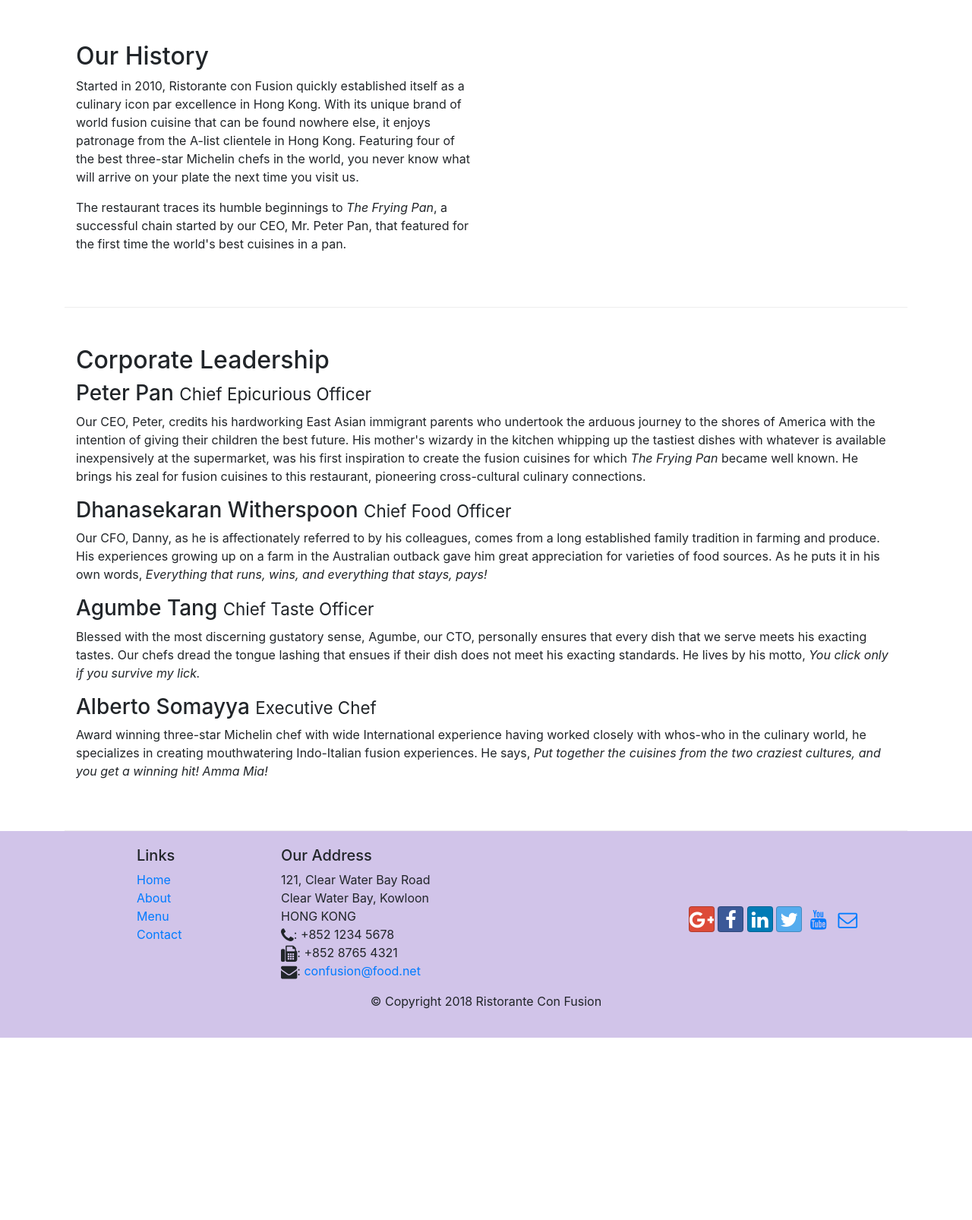
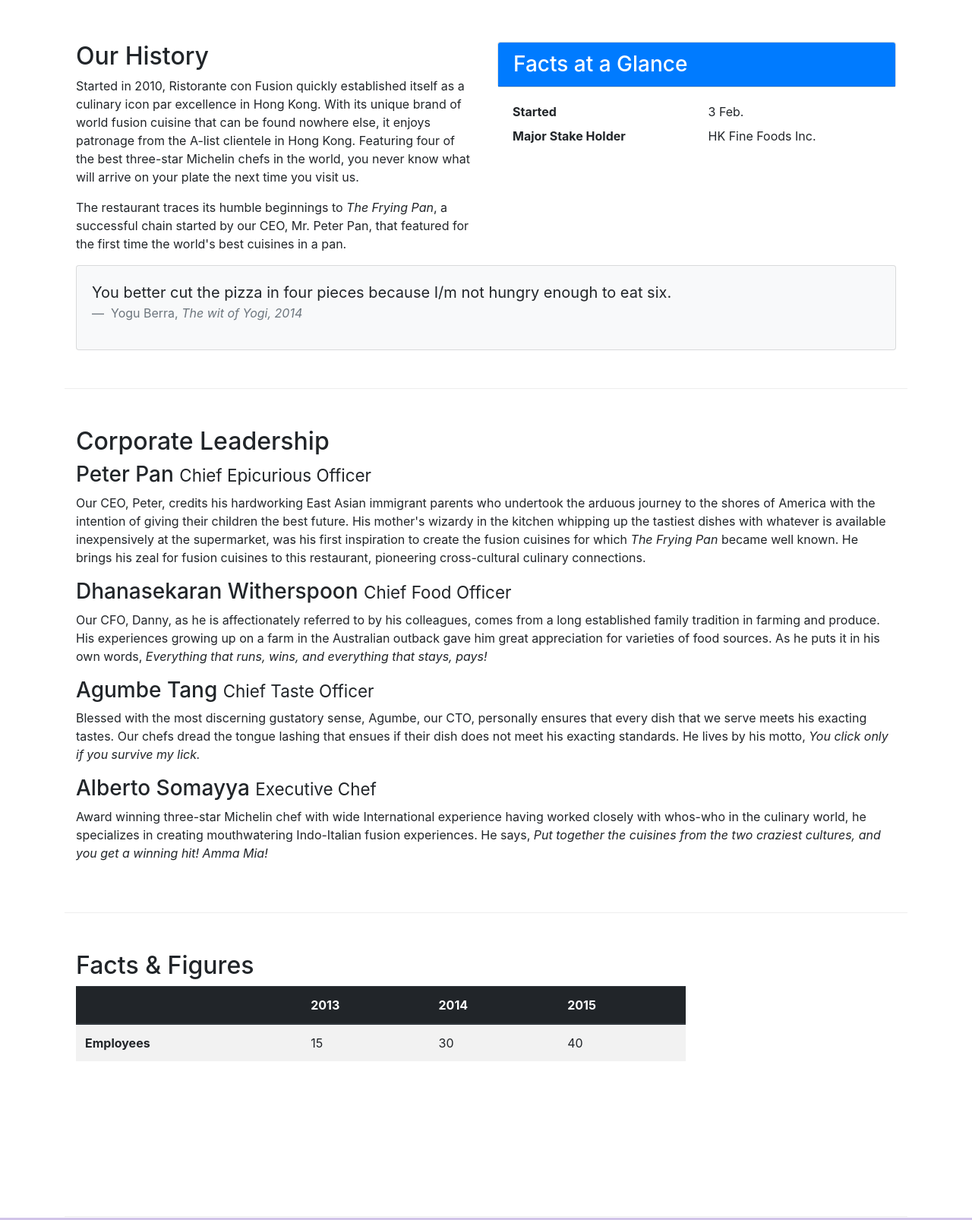
Before and after one commit to sehannp/Bootstrap-test, a website: page aboutus.html in a window 1280 px wide. Shown: the part 460-2066 px from the top of the page at 76% size. Before the commit the page ends 1826 px from the top, so only its background shows below. Drawn offline with nearby package versions, Linux system fonts and the light colour scheme.

Commit message:
TableAndCards

```diff
--- a/aboutus.html
+++ b/aboutus.html
@@ -27,8 +27,8 @@
           <ul class="navbar-nav mr-auto">
             <li class"nav-item"><a class="nav-link" href="./index.html"><span class="fa fa-home fa-lg"></span> Home</a></li>
             <li class"nav-item active"><a class="nav-link" href="#"><span class="fa fa-info fa-lg"></span> About</a></li>
-            <li class"nav-item"><a class="nav-link" href="./contactus.html"><span class="fa fa-list fa-lg"></span> Menu</a></li>
-            <li class"nav-item"><a class="nav-link" href="#"><span class="fa fa-address-card fa-lg"></span> Contact</a></li>
+            <li class"nav-item"><a class="nav-link" href="#"><span class="fa fa-list fa-lg"></span> Menu</a></li>
+            <li class"nav-item"><a class="nav-link" href="./contactus.html"><span class="fa fa-address-card fa-lg"></span> Contact</a></li>
           </ul>
         </div>
       </div>
@@ -65,9 +65,37 @@
                 <p>Started in 2010, Ristorante con Fusion quickly established itself as a culinary icon par excellence in Hong Kong. With its unique brand of world fusion cuisine that can be found nowhere else, it enjoys patronage from the A-list clientele in Hong Kong.  Featuring four of the best three-star Michelin chefs in the world, you never know what will arrive on your plate the next time you visit us.</p>
                 <p>The restaurant traces its humble beginnings to <em>The Frying Pan</em>, a successful chain started by our CEO, Mr. Peter Pan, that featured for the first time the world's best cuisines in a pan.</p>
             </div>
-            <div>
+            <div class="col-sm">
+              <div class="card">
+                <h3 class="card-header bg-primary text-white">Facts at a Glance</h3>
+              </div>
+              <div class="card-body">
+                <dl class="row">
+                  <dt class="col-6">Started</dt>
+                  <dd class="col-6">3 Feb.</dd>
+                  <dt class="col-6">Major Stake Holder</dt>
+                  <dd class="col-6">HK Fine Foods Inc.</dd>
+                </dl>
+              </div>
+            </div>
+
+            <div class="col-12">
+              <div class="card card-body bg-light">
+                <blockquote class="blockquote">
+                  <!--bottom margin zero-->
+                  <p class="mb-0">
+                    You better cut the pizza in four pieces because
+                    I/m not hungry enough to eat six.
+                  </p>
+                 <footer class="blockquote-footer">
+                   Yogu Berra,
+                   <cite title="Source Title">The wit of Yogi, 2014</cite>
+                 </footer>
+                </blockquote>
+              </div>
             </div>
         </div>
+
 
 
         <div class="row row-content ">
@@ -81,6 +109,35 @@
                 <p class = "d-none d-sm-block">Blessed with the most discerning gustatory sense, Agumbe, our CTO, personally ensures that every dish that we serve meets his exacting tastes. Our chefs dread the tongue lashing that ensues if their dish does not meet his exacting standards. He lives by his motto, <em>You click only if you survive my lick.</em></p>
                 <h3>Alberto Somayya <small>Executive Chef</small></h3>
                 <p class = "d-none d-sm-block">Award winning three-star Michelin chef with wide International experience having worked closely with whos-who in the culinary world, he specializes in creating mouthwatering Indo-Italian fusion experiences. He says, <em>Put together the cuisines from the two craziest cultures, and you get a winning hit! Amma Mia!</em></p>
+            </div>
+         </div>
+         <div class="row row-content">
+              <div class="col-12 col-sm-9">
+                <h2>Facts &amp; Figures </h2>
+                <div class="table-responsive">
+                  <table class="table table-striped">
+                    <thead class="thead-dark">
+                      <tr>
+                        <th>&nbsp;</th>
+                        <th>2013</th>
+                        <th>2014</th>
+                        <th>2015</th>
+                      </tr>
+                    </thead>
+                    <tbody>
+                       <tr>
+                         <th>Employees</th>
+                         <td>15</td>
+                         <td>30</td>
+                         <td>40</td>
+                       </tr>
+                    </tbody>
+                  </table>
+                </div>
+              </div>
+         </div>
+              <div class="col-12 col-sm-3">
+              </div>
             </div>
        </div>
 
```
Also changed, not shown: contactus.html (+65 -1 lines), index.html (+2 -2 lines).
